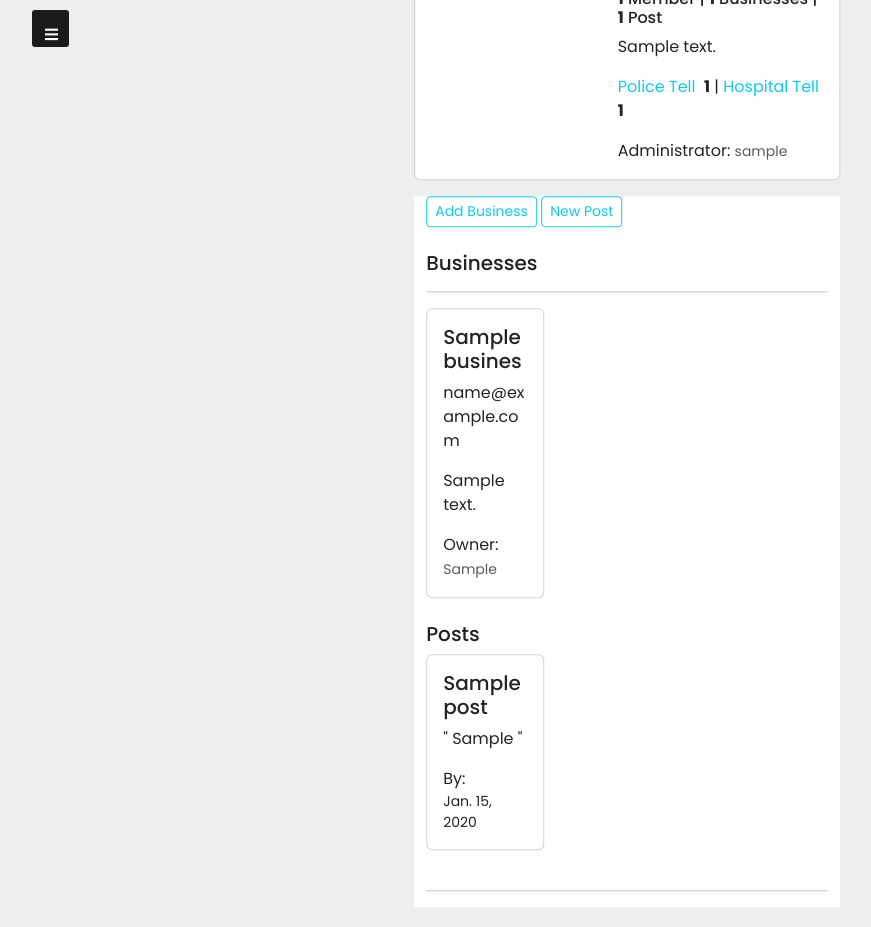
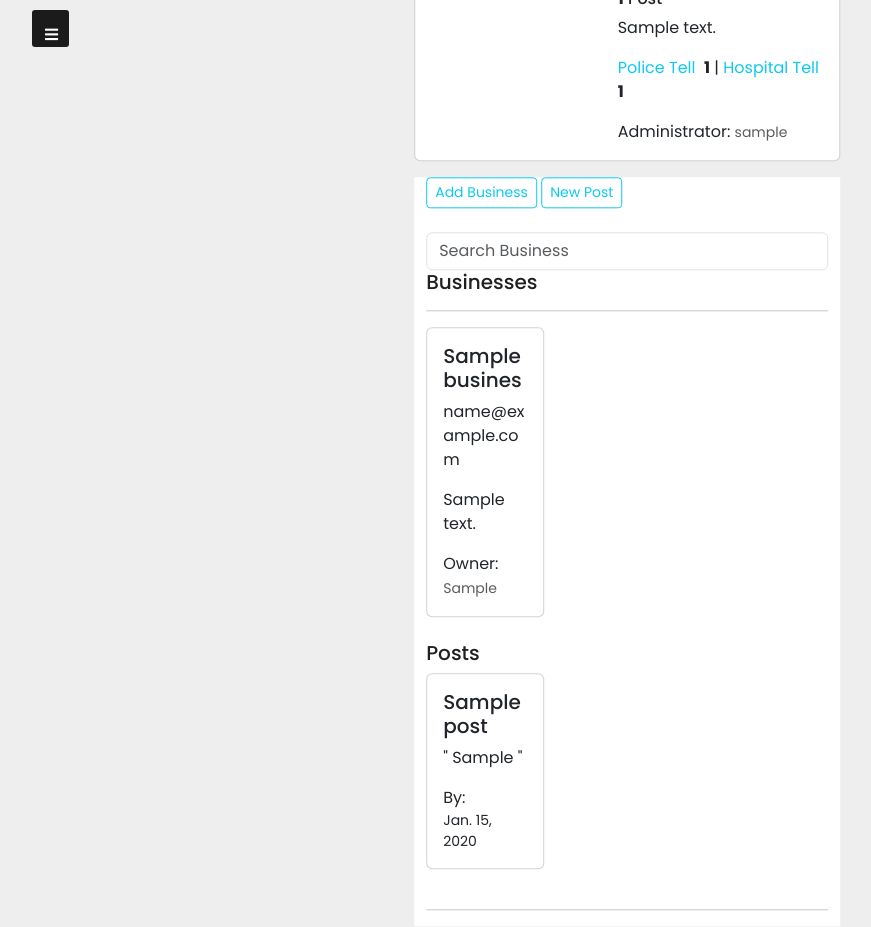
Before and after one commit to IanoSang/HoodScreen, a Django app: page /single_hood/1 in a window 1280 px wide. Shown: the whole page, without its empty margins (13-884 px from the left). Run offline with Django 4.2, Linux system fonts and the light colour scheme; tables that the repository leaves empty hold one stand-in row (values such as "Sample post"); some libraries are stand-ins or nearby versions.

Commit message:
feat: single_hood- adds a form to the hood page for searching businness in a hood

```diff
--- a/app/templates/hood/single_hood.html
+++ b/app/templates/hood/single_hood.html
@@ -40,7 +40,12 @@
                 {% if hood.admin == user.profile %}
                 <a href="{% url 'members' hood.id %}" class="btn btn-sm btn-outline-info mb-4 ml-4">Members</a>
                 {% endif %}
-
+                <form class="form-inline" method="get" action="{% url 'search' %}">
+                    {% csrf_token %}
+                    <div class="md-form my-0">
+                        <input class="form-control mr-sm-2 " type="text" placeholder="Search Business" name="title" aria-label="Search">
+                    </div>
+                </form>
                 <h5 class="D-block mx-auto tt">Businesses</h5>
                 <hr>
                 <div class="row">
```
